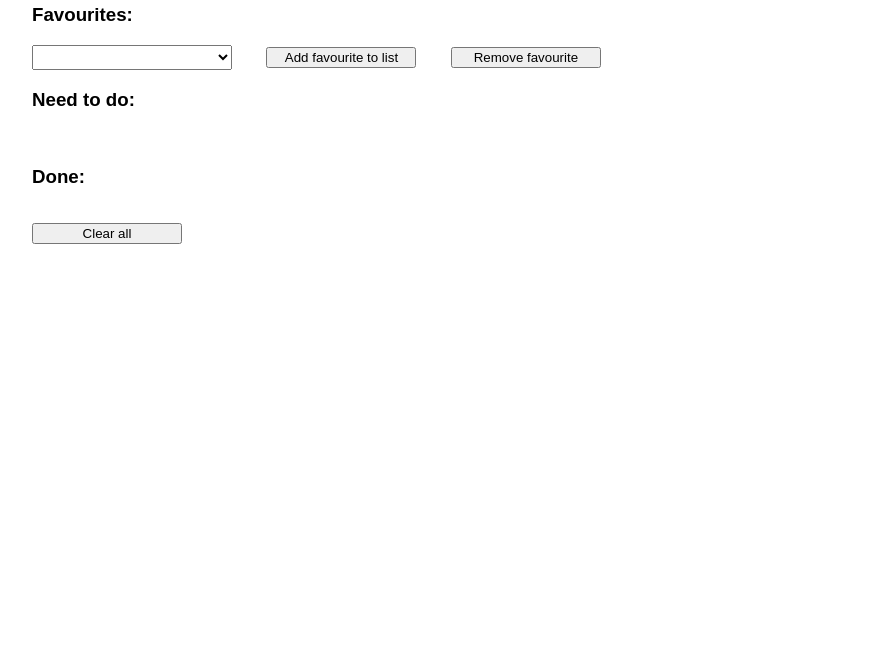
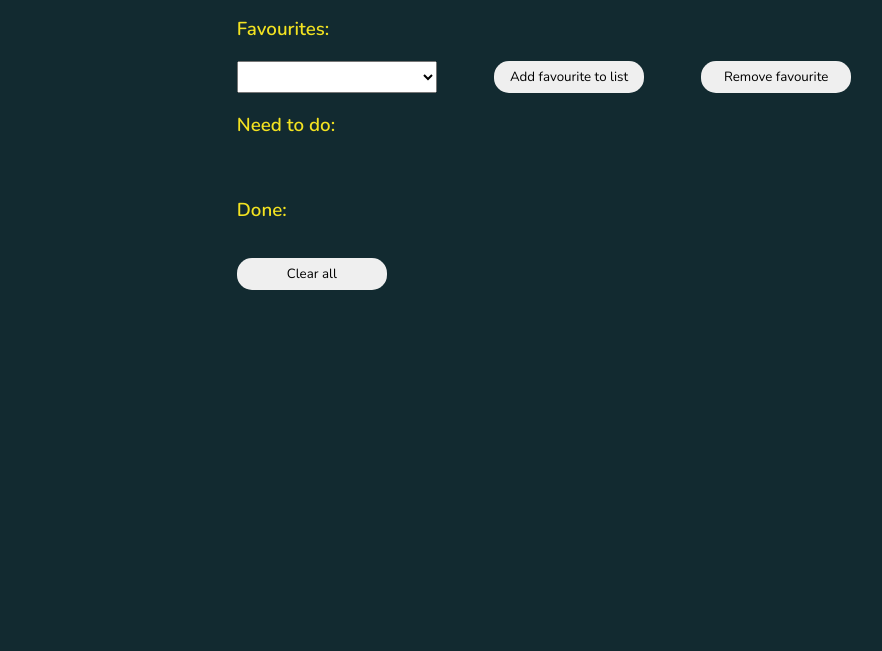
Before and after one commit to annachr/simple-to-do-list, a plain HTML site: page index.html in a window 1280 px wide. Shown: the part 149-800 px from the top of the page, without its empty margins (96-978 px from the left). Drawn offline with nearby package versions, Linux system fonts and the light colour scheme.

Commit message:
css styles added: color, bg-color, button style, font

```diff
--- a/index.html
+++ b/index.html
@@ -3,9 +3,12 @@
   <head>
     <meta charset="UTF-8">
     <link rel="stylesheet" href="./to_do.css">
+    <link rel="preconnect" href="https://fonts.gstatic.com">
+    <link href="https://fonts.googleapis.com/css2?family=Nunito:wght@300;600&display=swap" rel="stylesheet">
     <title>To Do List</title>
   </head>
   <body onload="init()">
+  <div class="main">
     <h1>To-do list</h1>
     <div class="wrapper">
       <input id="inputField" type="text" autocomplete="off">
@@ -27,6 +30,8 @@
     <h3>Done:</h3>
     <ol id="doneItems"></ol>
     <button id="clearAll" class="button">Clear all</button>
+  </div>
+
 
     <script src="to_do.js"></script>
   </body>
--- a/to_do.css
+++ b/to_do.css
@@ -1,11 +1,17 @@
 * {
   box-sizing: border-box;
-  font-family: Arial, sans-serif;
+  font-family: 'Nunito', sans-serif;
 }
 
 body {
-  width: 80vw;
+  width: 80%;
   margin: 50px auto;
+  background-color: #122A30;
+  color: whitesmoke;
+}
+
+h1, h3 {
+  color: #F2E221
 }
 
 ol {
@@ -22,7 +28,6 @@ li {
   border-bottom: 1px solid black;
   margin-bottom: 5px;
   margin-top: 5px;
-
 }
 
 select {
@@ -40,12 +45,29 @@ select {
   margin: 0 auto;
 }
 
+.main {
+  width: 60%;
+  margin: 0 auto;
+}
+
+.wrapper {
+  display: flex;
+  justify-content: space-between;
+}
+
 .button {
   margin-left: 30px;
   width: 150px;
   cursor: pointer;
+  border-radius: 15px;
+  height: 2rem;
+  border: none;
 }
 
+.button:hover {
+  background-color: #F2E221;
+  transition: .5s ease;
+}
 
 .deleteButton {
   width: 25px;
```
Lines whose indentation alone changed are shown as unchanged.
